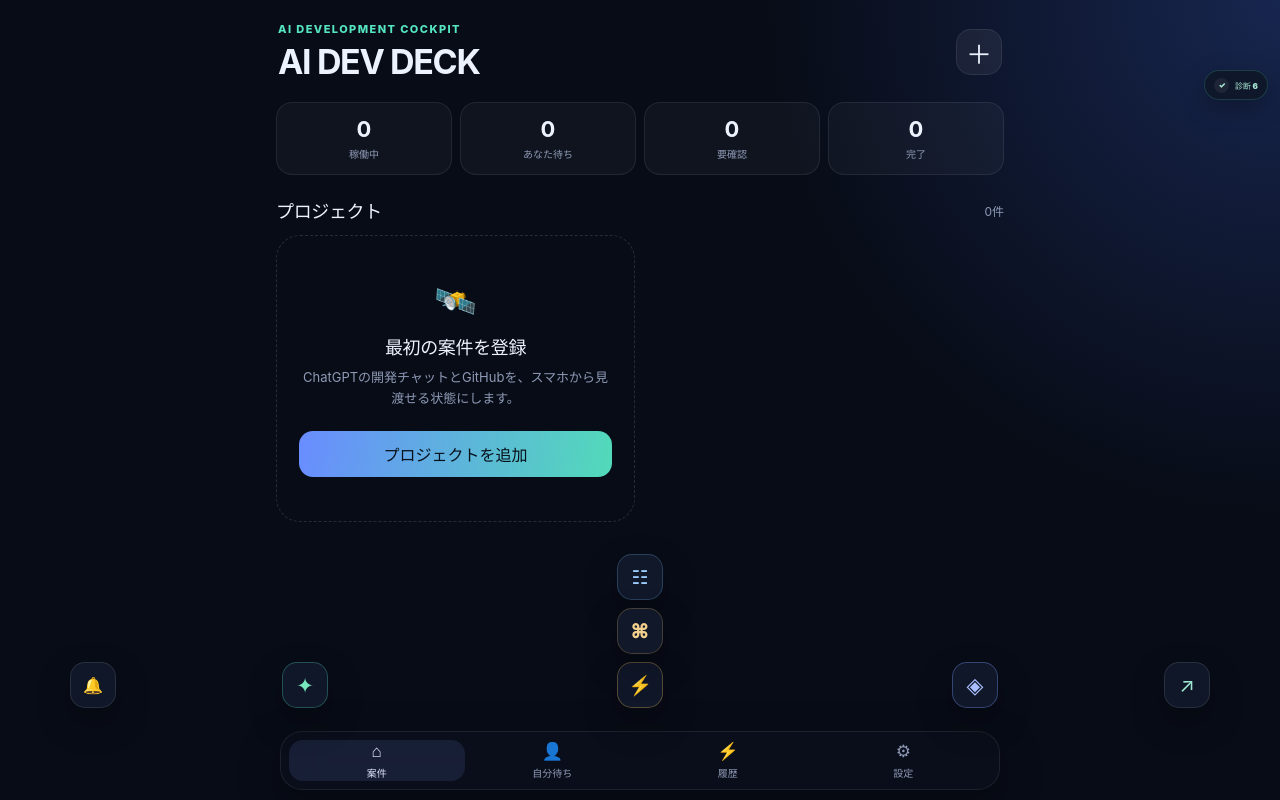
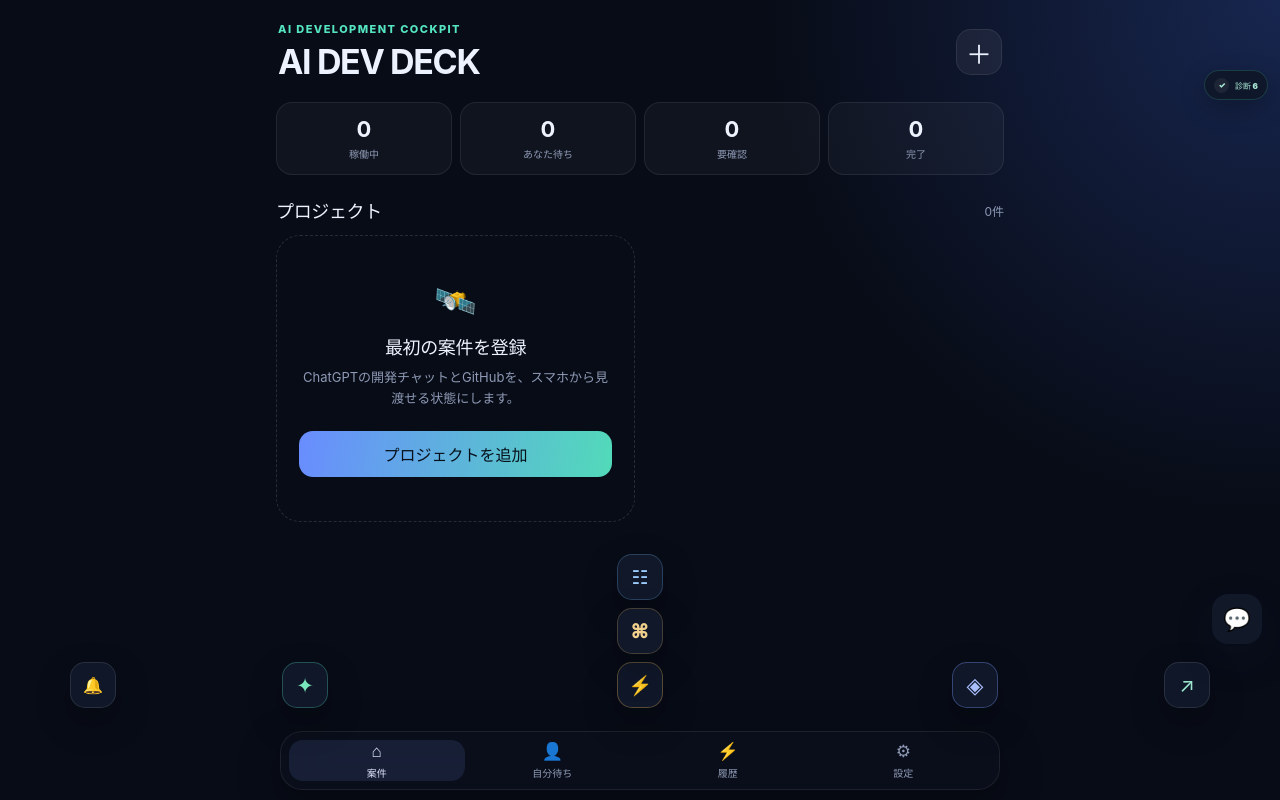
Before and after one commit to sunpotflower4460-cpu/GPT-PWA-Superbvisor, a React (Vite) app: page / in a window 1280 px wide. Built offline with nearby package versions, Linux system fonts and the light colour scheme.

Commit message:
feat: mount multi chat control center

```diff
--- a/src/main.tsx
+++ b/src/main.tsx
@@ -2,6 +2,7 @@ import React from 'react';
 import ReactDOM from 'react-dom/client';
 import App from './App';
 import BackgroundWorkerCenter from './BackgroundWorkerCenter';
+import ChatControlCenter from './ChatControlCenter';
 import DataBackupCenter from './DataBackupCenter';
 import DeveloperAgentCenter from './DeveloperAgentCenter';
 import DeveloperAgentLauncher from './DeveloperAgentLauncher';
@@ -28,6 +29,7 @@ import './execution-router.css';
 import './setup-doctor.css';
 import './release-update.css';
 import './data-backup.css';
+import './chat-control.css';
 
 ReactDOM.createRoot(document.getElementById('root')!).render(
   <React.StrictMode>
@@ -39,6 +41,7 @@ ReactDOM.createRoot(document.getElementById('root')!).render(
     <SmartActionCenter />
     <BackgroundWorkerCenter />
     <OperatingPlanCenter />
+    <ChatControlCenter />
     <DeveloperAgentLauncher />
     <DeveloperAgentCenter />
     <EvidenceCenter />
```
